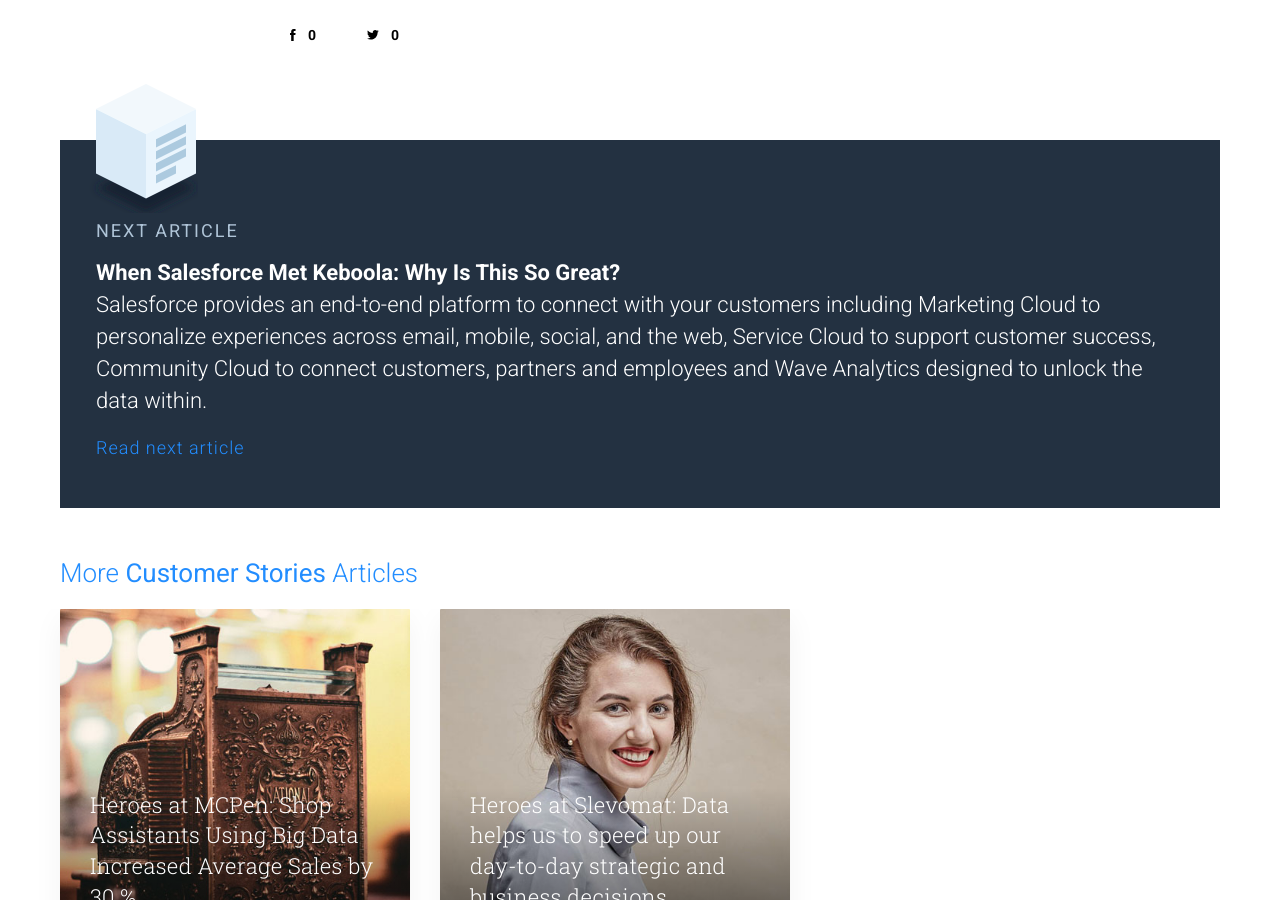
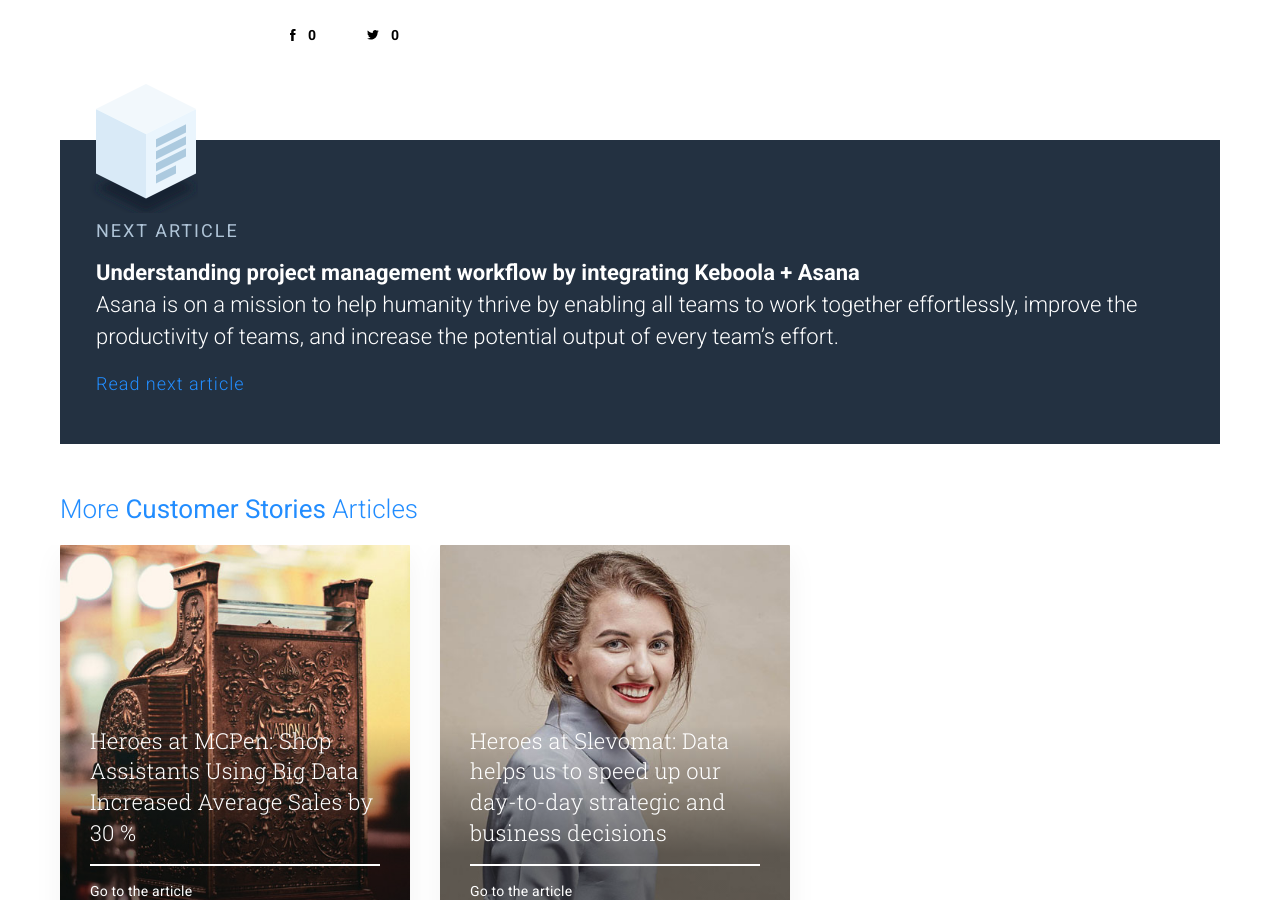
Before and after one commit to keboola/blog, a Jekyll site: the page built from _posts/2018-04-01-anatomy-of-an-award-winning-data-project-part-1-csc-and-marketing-analytics.md, in a window 1280 px wide and 900 px high, scrolled down 5579 px. Built offline with Jekyll 4.4.1, drawn with Linux system fonts in a browser that asks for light colours; nearby versions of some CDN libraries; some of the changed lines change nothing that is shown.

Commit message:
Update from Forestry.io - Published asana.md

```diff
--- a/_drafts/2018-10-11-asana.md
+++ b/_posts/2018-10-11-asana.md
@@ -2,23 +2,20 @@
 title: Understanding project management workflow by integrating Keboola + Asana
 layout: post
 categories: how-to
-date: 2018-10-11 00:00:00 +0000
+date: 2018-03-28 14:07:43 +0000
 perex: Asana is on a mission to help humanity thrive by enabling all teams to work
   together effortlessly, improve the productivity of teams, and increase the potential
-  output of every team’s effort. They provide a great web-based project management
-  tool which allows users across teams to keep track of their work.
+  output of every team’s effort.
 user: pavel-dolezal
 coverphoto: ''
-coverphoto_slider: ''
+coverphoto_slider: "/uploads/asana.jpg"
 
 ---
-### Understanding project management workflow by integrating Keboola + Asana
-
 by [Colin McGrew](http://blog.keboola.com/author/19180)
 
-[![Related image](https://lh3.googleusercontent.com/7DjjK1aXEbl2iqoVl8vHq9TZsLcGhb4TexfsZNnw0Mt9ytFCZxSSV1OBsy6o9kHUju1xCFnHOR6taFjmdemGv6kzBUSMr7mzW_yPZ2XxaNc-DF6AlFQ5vqiqygPc75SuXPlF87TM "Image: http://k2estrategia.digital/wp-content/uploads/2015/05/como-fazer-briefing-marketing-digital.png" =624x429)](http://blog.keboola.com/author/19180)
+Asana is on a mission to help humanity thrive by enabling all teams to work together effortlessly, improve the productivity of teams, and increase the potential output of every team’s effort. They provide a great web-based project management tool which allows users across teams to keep track of their work.
 
-Asana is on a mission to help humanity thrive by enabling all teams to work together effortlessly, improve the productivity of teams, and increase the potential output of every team’s effort. They provide a great web-based project management tool which allows users across teams to keep track of their work.
+![](/uploads/asanaArticle.jpg)
 
 Although Asana does offer fantastic UI, features to help managers or project managers to gauge the progress of the project, it lacks the simplicity in creating a dashboard to report the progress. For example, the number of tasks completed last week, the number of tasks tagged 1st priority, the number of tasks each user has, etc. With Asana extractor, users can transform and enrich the data with Keboola to have a better insight into the projects contained in Asana. The integration will enhance collaboration and build an actionable, 360-degree view of project management and usage as well as customer experience.
 
```
